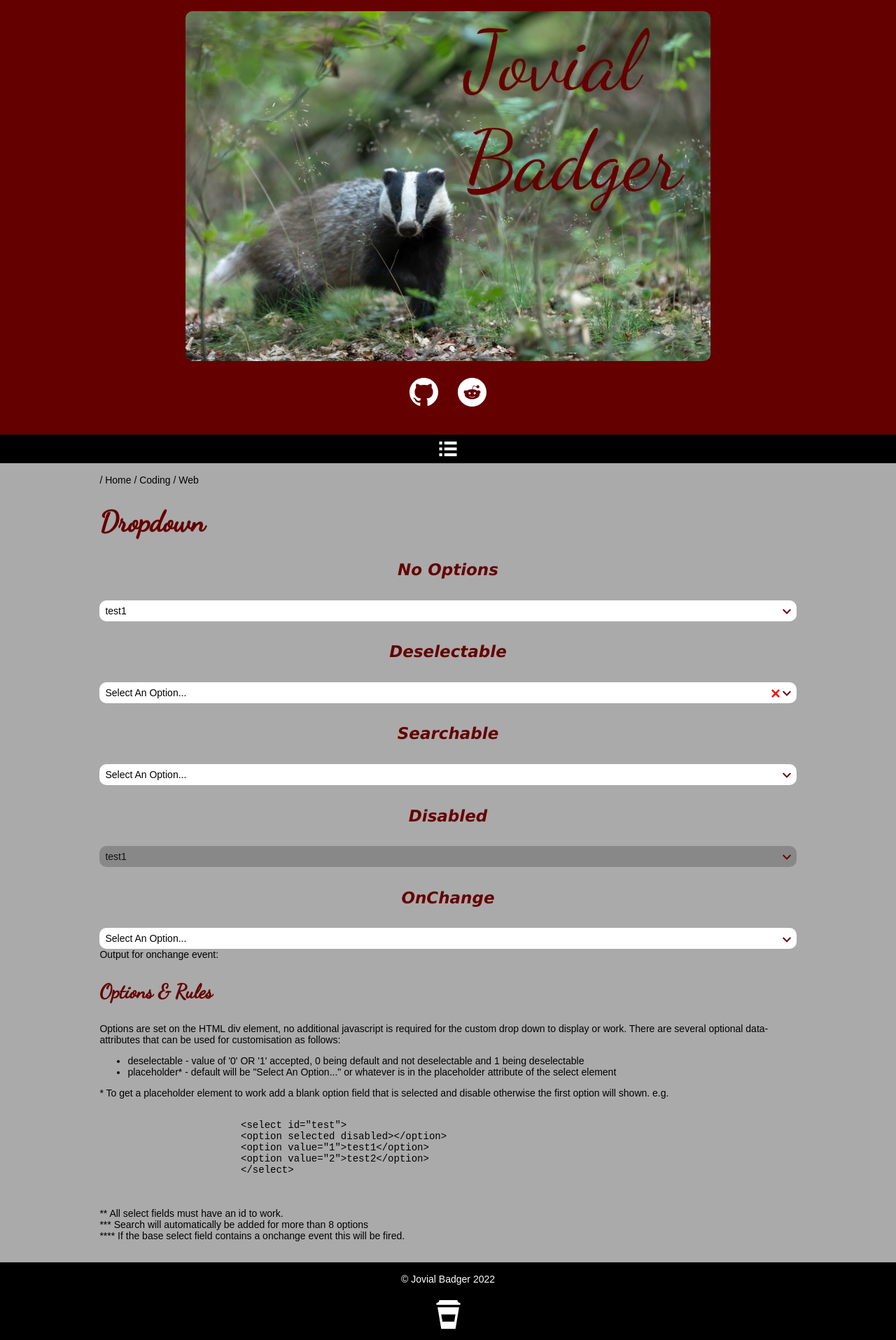
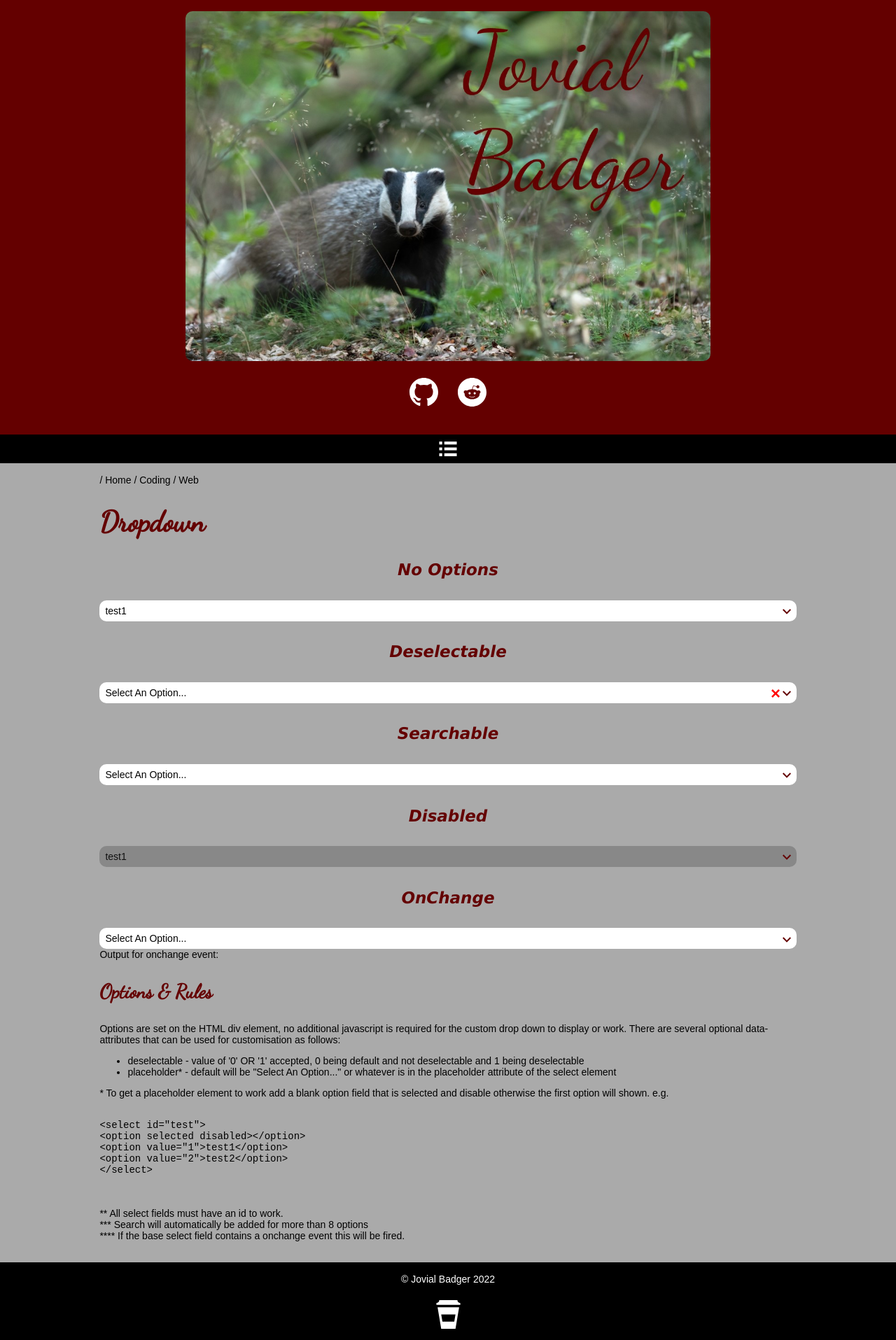
Before and after one commit to JovialBadger/jovialbadger.github.io, a Jekyll site: the page built from coding/web/dropdown.html, in a window 1280 px wide. Shown: the whole page at 70% size. Built offline with Jekyll 4.4.1, drawn with Linux system fonts in a browser that asks for light colours.

Commit message:
Update default.css

```diff
--- a/css/default.css
+++ b/css/default.css
@@ -357,6 +357,6 @@ input[type="color"]::-webkit-color-swatch {
 }
 
 code{
-    white-space: pre-wrap;
+    white-space: pre-line;
 	word-wrap:anywhere;
 }
```
